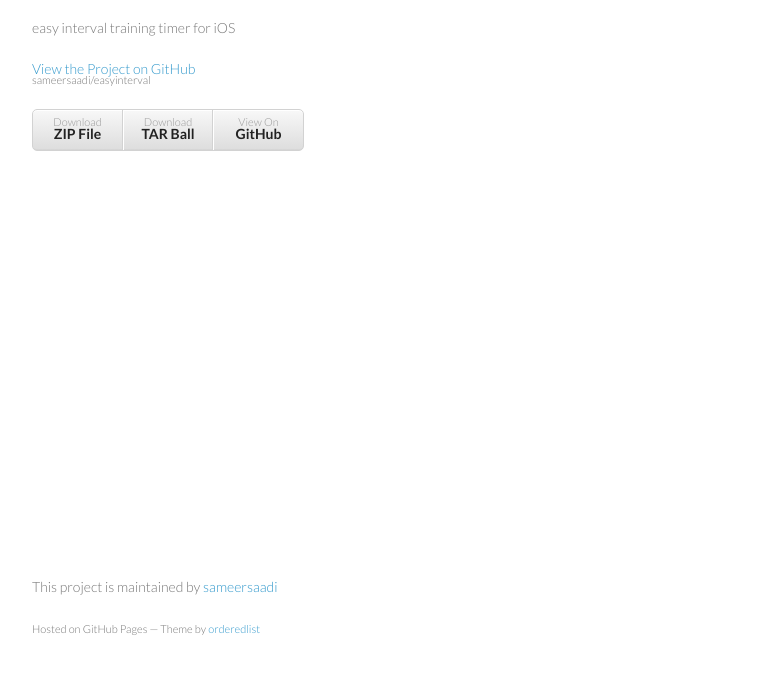
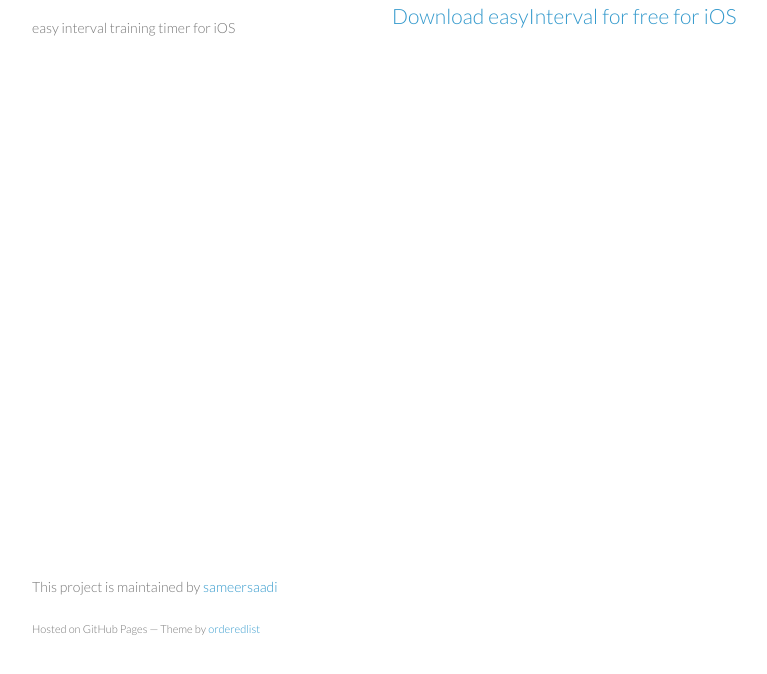
Before and after one commit to sameersaadi/easyinterval, a plain HTML site: page index.html in a window 1280 px wide. Shown: the part 92-766 px from the top of the page, without its empty margins (178-945 px from the left). Drawn offline with Linux system fonts and the light colour scheme.

Commit message:
Update index.html

```diff
--- a/index.html
+++ b/index.html
@@ -17,19 +17,12 @@
       <header>
         <h1>Easyinterval</h1>
         <p>easy interval training timer for iOS</p>
-
-        <p class="view"><a href="https://github.com/sameersaadi/easyinterval">View the Project on GitHub <small>sameersaadi/easyinterval</small></a></p>
-
-
-        <ul>
-          <li><a href="https://github.com/sameersaadi/easyinterval/zipball/master">Download <strong>ZIP File</strong></a></li>
-          <li><a href="https://github.com/sameersaadi/easyinterval/tarball/master">Download <strong>TAR Ball</strong></a></li>
-          <li><a href="https://github.com/sameersaadi/easyinterval">View On <strong>GitHub</strong></a></li>
-        </ul>
       </header>
       <section>
         <h3>
 <a id="easy-interval-will-be-online-soon" class="anchor" href="#easy-interval-will-be-online-soon" aria-hidden="true"><span class="octicon octicon-link"></span></a>easy interval will be online soon</h3>
+
+      <h2><a href="http://appstore.com/easyintervalfree">Download easyInterval for free for iOS</a></h2>
       </section>
       <footer>
         <p>This project is maintained by <a href="https://github.com/sameersaadi">sameersaadi</a></p>
```
